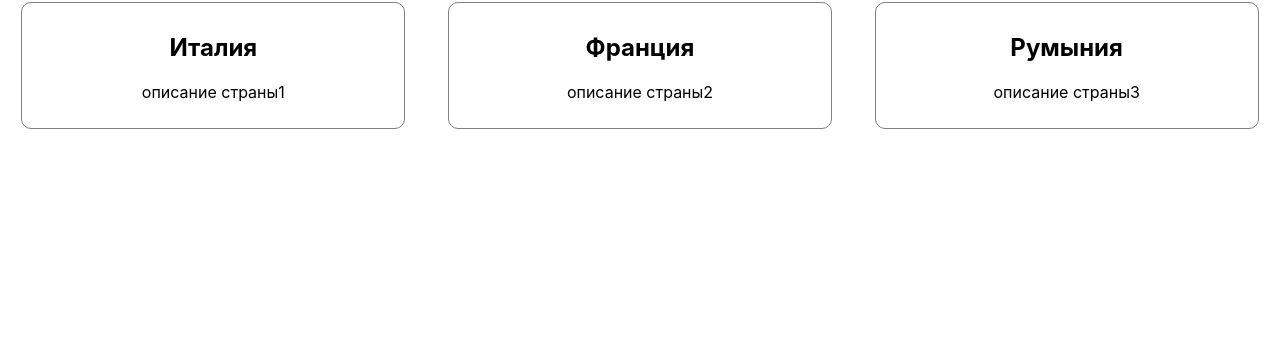
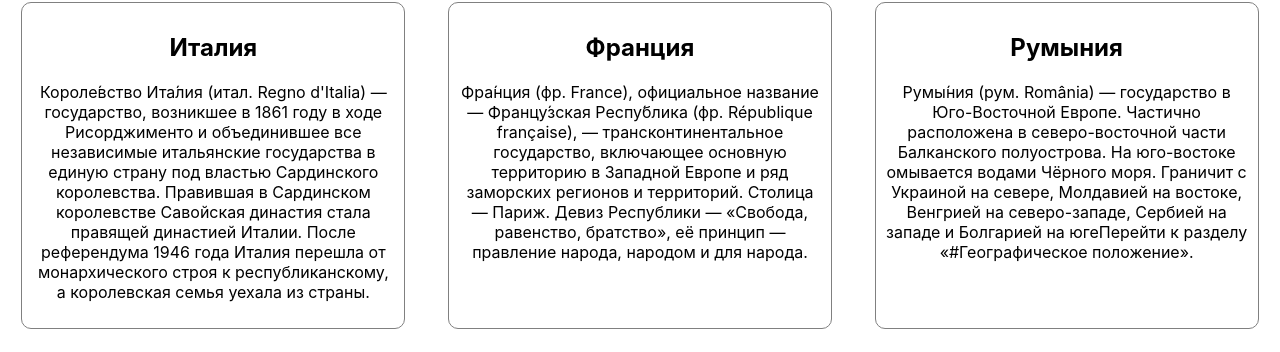
Before and after one commit to aprricod/react_homework3, a React (Create React App) app: page / in a window 1280 px wide. Shown: the part 384-736 px from the top of the page. Built offline with nearby package versions, Linux system fonts and the light colour scheme.

Commit message:
добавлено описание стран

```diff
--- a/src/App.js
+++ b/src/App.js
@@ -5,15 +5,15 @@ export default function App() {
   const data = [
     {
       title: "Италия",
-      desc: "описание страны1",
+      desc: "Короле́вство Ита́лия (итал. Regno d'Italia) — государство, возникшее в 1861 году в ходе Рисорджименто и объединившее все независимые итальянские государства в единую страну под властью Сардинского королевства. Правившая в Сардинском королевстве Савойская династия стала правящей династией Италии. После референдума 1946 года Италия перешла от монархического строя к республиканскому, а королевская семья уехала из страны.",
     },
     {
       title: "Франция",
-      desc: "описание страны2",
+      desc: "Фра́нция (фр. France), официальное название — Францу́зская Респу́блика (фр. République française), — трансконтинентальное государство, включающее основную территорию в Западной Европе и ряд заморских регионов и территорий. Столица — Париж. Девиз Республики — «Свобода, равенство, братство», её принцип — правление народа, народом и для народа.",
     },
     {
       title: "Румыния",
-      desc: "описание страны3",
+      desc: "Румы́ния (рум. România) — государство в Юго-Восточной Европе. Частично расположена в северо-восточной части Балканского полуострова. На юго-востоке омывается водами Чёрного моря. Граничит с Украиной на севере, Молдавией на востоке, Венгрией на северо-западе, Сербией на западе и Болгарией на югеПерейти к разделу «#Географическое положение».",
     },
   ];
 
```
